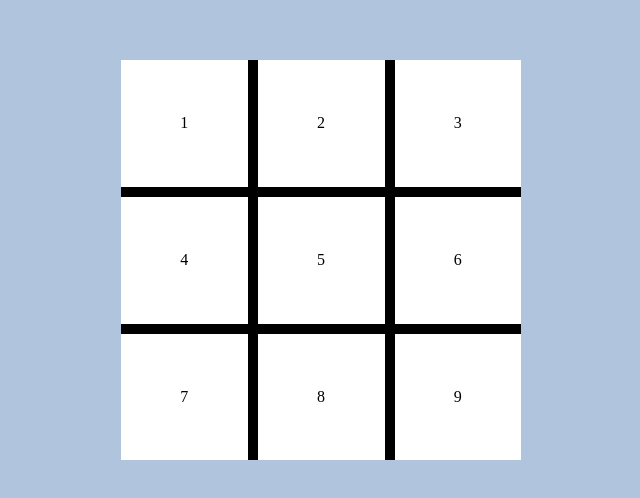
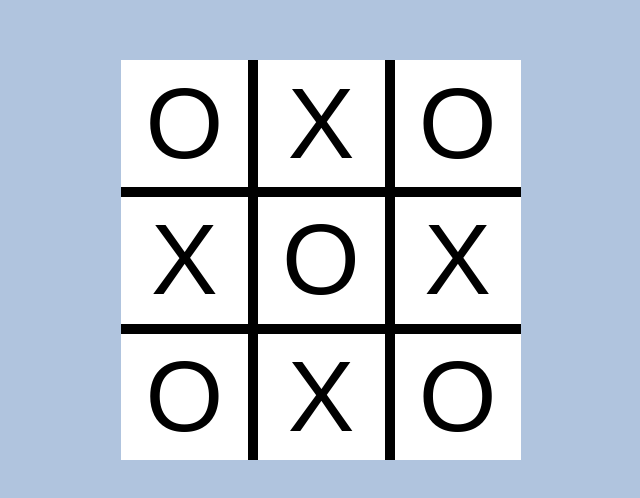
Before and after one commit to llucio99/tic-tac-toe, a plain HTML site: page index.html in a window 1280 px wide. Shown: the part 140-638 px from the top of the page, without its empty margins (319-959 px from the left). Drawn offline with Linux system fonts and the light colour scheme.

Commit message:
Set up test board

```diff
--- a/index.html
+++ b/index.html
@@ -16,15 +16,15 @@
             <div class="line4"></div>
         </div>
         <div class="grid-container">
-            <div class="grid-item">1</div>
-            <div class="grid-item">2</div>
-            <div class="grid-item">3</div>
-            <div class="grid-item">4</div>
-            <div class="grid-item">5</div>
-            <div class="grid-item">6</div>
-            <div class="grid-item">7</div>
-            <div class="grid-item">8</div>
-            <div class="grid-item">9</div>
+            <div class="grid-item">O</div>
+            <div class="grid-item">X</div>
+            <div class="grid-item">O</div>
+            <div class="grid-item">X</div>
+            <div class="grid-item">O</div>
+            <div class="grid-item">X</div>
+            <div class="grid-item">O</div>
+            <div class="grid-item">X</div>
+            <div class="grid-item">O</div>
         </div>
     </div>
     <script src="script.js"></script>
--- a/style.css
+++ b/style.css
@@ -1,6 +1,7 @@
 * {
     margin: 0px;
     padding: 0px;
+    font-family: Arial, Helvetica, sans-serif;
 }
 
 body {
@@ -73,4 +74,6 @@ body {
     background: white;
     align-items: center;
     justify-content: center;
+    font-size: 100px;
+    /* brown and green for text color */
 }
```
